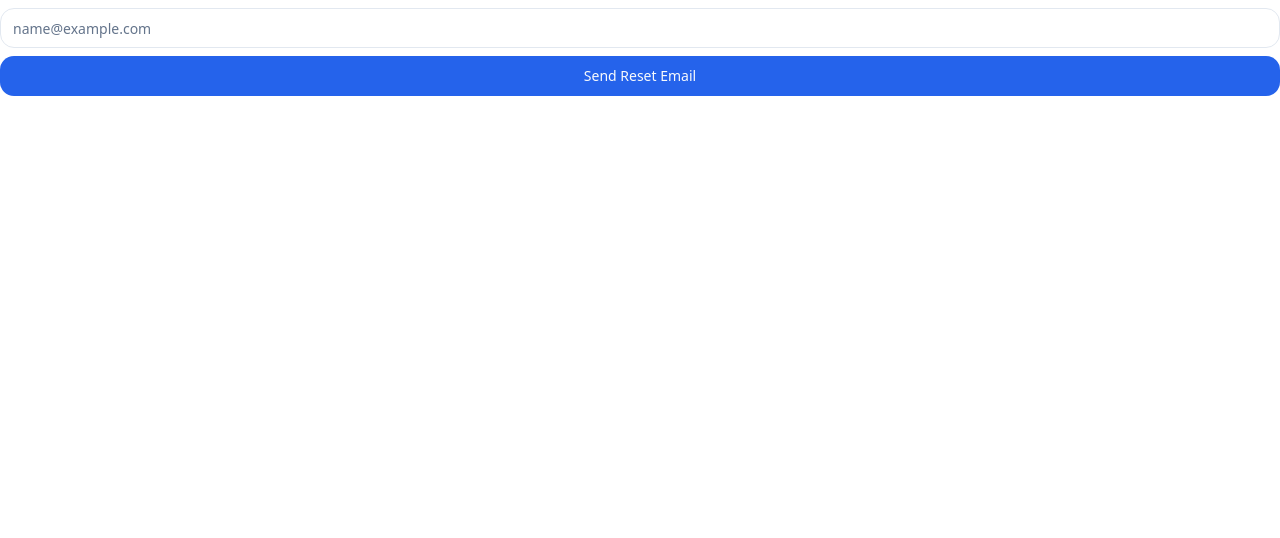
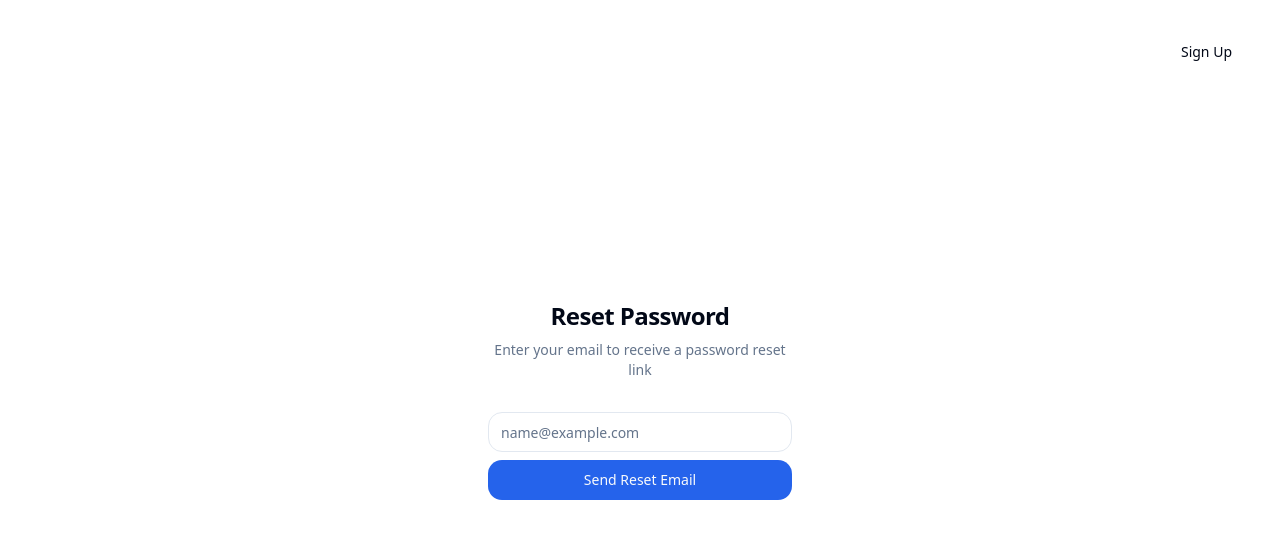
Before and after one commit to Recruit-R/RecruitR, a Next.js app: page /auth/reset in a window 1280 px wide. Shown: the top 538 px of the page. Built offline with nearby package versions, Linux system fonts and the light colour scheme; no server answers.

Commit message:
reset password pretty :3

```diff
--- a/app/auth/components/user-auth-form.tsx
+++ b/app/auth/components/user-auth-form.tsx
@@ -183,7 +183,6 @@ export function UserAuthForm({ className, signup, ...props }: UserAuthFormProps)
                 type="button"
                 disabled={auth?.isLoading}
                 onClick={() => {
-                    console.log('clicked the fucking google login button', auth);
                     auth?.loginGoogle();
                 }}
                 className='w-full'>
--- a/app/auth/login/page.tsx
+++ b/app/auth/login/page.tsx
@@ -4,6 +4,7 @@ import Link from "next/link";
 import { buttonVariants } from "@/components/ui/button";
 import { cn } from "@/lib/utils";
 import { UserAuthForm } from "../components/user-auth-form";
+import {Button} from "@/components/ui/button";
 export const metadata: Metadata = {
     title: "Authentication",
     description: "Authentication forms built using the components.",
@@ -33,6 +34,11 @@ export default async function LoginPage() {
                             </p>
                         </div>
                         <UserAuthForm signup={false} />
+                        <div className="flex flex-col">
+                            <Button asChild variant={"link"}>
+                                <Link href="/auth/reset" target="_blank">Forgot password?</Link>
+                            </Button>
+                        </div>
                     </div>
                 </div>
             </div>
--- a/app/auth/reset/page.tsx
+++ b/app/auth/reset/page.tsx
@@ -1,11 +1,16 @@
 'use client'
 
 import { Button } from "@/components/ui/button";
+import { buttonVariants } from "@/components/ui/button";
+import Link from "next/link";
 import { Form, FormControl, FormField, FormItem, FormLabel } from "@/components/ui/form";
 import { Input } from "@/components/ui/input";
 import { zodResolver } from "@hookform/resolvers/zod";
 import { useForm } from "react-hook-form";
+import { cn } from "@/lib/utils";
+import { Toaster } from "@/components/ui/toaster"
 import * as z from 'zod';
+import { useToast } from "@/components/ui/use-toast";
 
 
 const Reset = () => {
@@ -29,7 +34,31 @@ const Reset = () => {
             body: JSON.stringify(data),
         })
     }
+
+    const { toast } = useToast()
+
     return (
+        <>
+            <div className="relative flex items-center justify-center align-center h-screen">
+                <Link
+                    href="/auth/signup"
+                    className={cn(
+                        buttonVariants({ variant: "ghost" }),
+                        "absolute right-4 top-4 md:right-8 md:top-8"
+                    )}
+                >
+                    Sign Up
+                </Link>
+                <div className="lg:p-8 w-full flex align-center">
+                    <div className="m-auto flex md:w-1/4 flex-col justify-center space-y-6">
+                        <div className="flex flex-col space-y-2 text-center">
+                            <h1 className="text-2xl font-semibold tracking-tight">
+                                Reset Password
+                            </h1>
+                            <p className="text-sm text-muted-foreground">
+                                Enter your email to receive a password reset link
+                            </p>
+                        </div>
                         <Form {...form}>
                             <form onSubmit={form.handleSubmit(onSubmit)}>
                                 <div className="grid gap-2">
@@ -57,18 +86,27 @@ const Reset = () => {
                                             </FormItem>
                                         )}>
                                         </FormField>
-
-
-
                                     </div>
 
-                    <Button>
+                                    <Button
+                                        onClick={()=>{
+                                            toast({
+                                                title: "Email sent!",
+                                                description: "Please check your inbox to reset your password.",
+                                            })
+                                        }}>
                                         {/* <Icons.spinner className="mr-2 h-4 w-4 animate-spin" /> */}
                                         Send Reset Email
                                     </Button>
                                 </div>
                             </form>
                         </Form>
+
+                    </div>
+                </div>
+            </div>
+        </>
+
     )
 }
 
--- a/components/ui/toast.tsx
+++ b/components/ui/toast.tsx
@@ -1,3 +1,5 @@
+"use client"
+
 import * as React from "react"
 import * as ToastPrimitives from "@radix-ui/react-toast"
 import { cva, type VariantProps } from "class-variance-authority"
--- a/components/ui/use-toast.ts
+++ b/components/ui/use-toast.ts
@@ -1,3 +1,5 @@
+"use client"
+
 // Inspired by react-hot-toast library
 import * as React from "react"
 
--- a/package.json
+++ b/package.json
@@ -56,8 +56,8 @@
     "zod": "^3.22.4"
   },
   "devDependencies": {
+    "@types/js-cookie": "^3.0.6",
     "@types/lodash": "^4.14.202",
-    "@types/js-cookie": "^3.0.6",
     "@types/node": "^20",
     "@types/react": "^18",
     "@types/react-dom": "^18",
```
Lines whose indentation alone changed are shown as unchanged.
